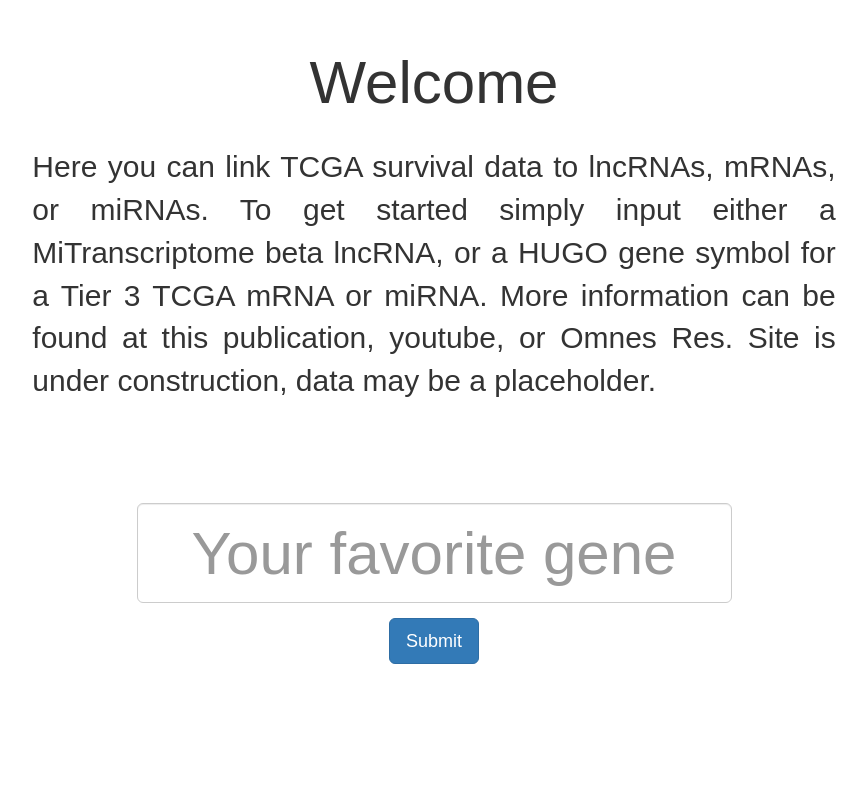
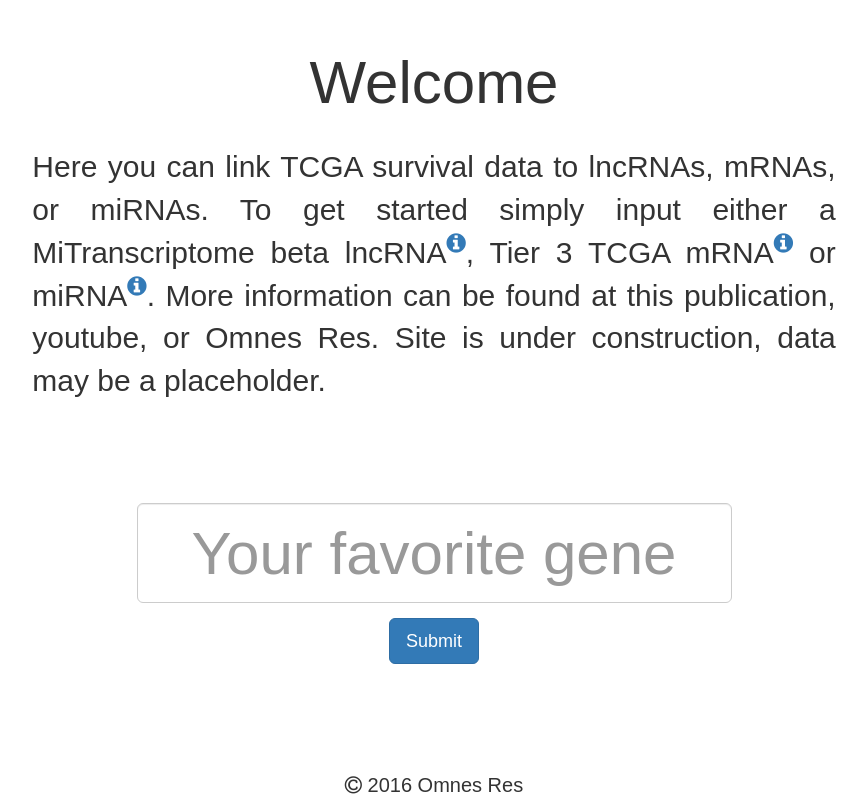
Before and after one commit to OmnesRes/oncolnc, a Django app: page / in a window 1280 px wide. Shown: the whole page, without its empty margins (206-1073 px from the left). Run offline with Django 3.2, Linux system fonts and the light colour scheme; some libraries are stand-ins or nearby versions.

Commit message:
javascript

```diff
--- a/mysite/views.py
+++ b/mysite/views.py
@@ -134,7 +134,7 @@ def kaplan(request):
                 first_line='{0:<16}{1:<5}{2:>10}{3:>15}'.format('Patient','Days','Status','Expression\n')
                 low_patients=first_line+''.join(['{0:<15} {1:<5} {2:>9} {3:>14}'.format(i[0],str(i[1]),i[2],i[3]) for i in bottom_patients])
                 high_patients=first_line+''.join(['{0:<15} {1:<5} {2:>9} {3:>14}'.format(i[0],str(i[1]),i[2],i[3]) for i in top_patients])
-                if lower!=100:
+                if int(lower)!=100:
                     times=[i[1] for i in bottom_patients]+[i[1] for i in top_patients]
                     died=[death_dic[i[2]] for i in bottom_patients]+[death_dic[i[2]] for i in top_patients]
                     group=[1 for i in bottom_patients]+[2 for i in top_patients]
@@ -276,7 +276,7 @@ def download_kaplan(request):
         top=int(len(data)*int(Upper)/100.0)*-1
         bottom_patients=[i[1] for i in data[:bottom]]
         if top==0:
-            top_patients=0
+            top_patients=[[]]
         else:
             top_patients=[i[1] for i in data[top:]]
         survtimes=[[int(i[1]),i[2]] for i in bottom_patients]
@@ -301,24 +301,24 @@ def download_kaplan(request):
 
         for i in k_plot[2]:
             ax.vlines(i[0],(i[1]-.01)*100,(i[1]+.01)*100,color='b')
+        if top!=0:
+            survtimes=[[int(i[1]),i[2]] for i in top_patients]
+            survtimes.sort(key=lambda x:(x[0],x[1]))
+            k_plot=plot_kaplan(survtimes)
+            start=0
+            for i in k_plot[0]:
+                ax.hlines(i[1]*100,start,i[0],linewidths=width,color='r',label='cluster 2')
+                start=i[0]
 
-        survtimes=[[int(i[1]),i[2]] for i in top_patients]
-        survtimes.sort(key=lambda x:(x[0],x[1]))
-        k_plot=plot_kaplan(survtimes)
-        start=0
-        for i in k_plot[0]:
-            ax.hlines(i[1]*100,start,i[0],linewidths=width,color='r',label='cluster 2')
-            start=i[0]
+            if k_plot[-1][-1][0]>k_plot[0][-1][0]:
+                ax.hlines(k_plot[-1][-1][1]*100,k_plot[0][-1][0],k_plot[-1][-1][0],linewidths=width,color='r')
 
-        if k_plot[-1][-1][0]>k_plot[0][-1][0]:
-            ax.hlines(k_plot[-1][-1][1]*100,k_plot[0][-1][0],k_plot[-1][-1][0],linewidths=width,color='r')
-
-        for i in k_plot[1]:
-            cluster2=ax.vlines(i[0],i[2]*100-(width*715/10000.0),i[1]*100+(width*715/10000.0),linewidths=width,color='r')
+            for i in k_plot[1]:
+                cluster2=ax.vlines(i[0],i[2]*100-(width*715/10000.0),i[1]*100+(width*715/10000.0),linewidths=width,color='r')
 
 
-        for i in k_plot[2]:
-            ax.vlines(i[0],(i[1]-.01)*100,(i[1]+.01)*100,color='r')
+            for i in k_plot[2]:
+                ax.vlines(i[0],(i[1]-.01)*100,(i[1]+.01)*100,color='r')
         ax.tick_params(axis='x',length=15,width=3,direction='out',labelsize=30)
         ax.tick_params(axis='y',length=15,width=3,direction='out',labelsize=30)
         ax.spines['bottom'].set_position(['outward',10])
@@ -331,9 +331,13 @@ def download_kaplan(request):
         ax.xaxis.set_ticks_position('bottom')
         ax.yaxis.set_ticks_position('left')
         cluster1=ax.hlines(0,0,0,linewidths=10,color='b',label='cluster 1')
-        cluster2=ax.hlines(0,0,0,linewidths=10,color='r',label='cluster 2')
-        ax.legend((cluster1,cluster2),('   Low \n N=%s' % len(bottom_patients),'   High \n N=%s' % len(top_patients)),\
-                  frameon=False,fontsize=25,ncol=2, loc='upper center',handletextpad=0,borderpad=0)
+        if top!=0:
+            cluster2=ax.hlines(0,0,0,linewidths=10,color='r',label='cluster 2')
+        if top!=0:
+            ax.legend((cluster1,cluster2),('   Low \n N=%s' % len(bottom_patients),'   High \n N=%s' % len(top_patients)),\
+                      frameon=False,fontsize=25,ncol=2, loc='upper center',handletextpad=0,borderpad=0)
+        else:
+            pass
         ax.set_ylim(0,105)
         ax.set_xlim(0,)
         ax.set_xlabel('Days',fontsize=40,labelpad=20)
--- a/templates/home.html
+++ b/templates/home.html
@@ -4,7 +4,10 @@
 <head>
 	<title> {% block title %}Home{% endblock %} </title>
 	<meta charset="utf-8">
-    <link rel="stylesheet" href="https://maxcdn.bootstrapcdn.com/bootstrap/3.3.5/css/bootstrap.min.css">
+    <link rel="stylesheet" href="https://maxcdn.bootstrapcdn.com/bootstrap/3.3.6/css/bootstrap.min.css">
+    <script src="https://ajax.googleapis.com/ajax/libs/jquery/1.11.3/jquery.min.js"></script>
+    <script src="https://maxcdn.bootstrapcdn.com/bootstrap/3.3.6/js/bootstrap.min.js"></script>
+    <link rel="stylesheet" href="https://maxcdn.bootstrapcdn.com/font-awesome/4.5.0/css/font-awesome.min.css">
 	<style>
 	body{
 		font-family:"Arial",sans-serif;
@@ -31,6 +34,22 @@
 		font-size:20px;
 		bottom:200px;
 	}
+
+
+	.tooltip-inner{
+    max-width: 300px;
+    /* If max-width does not work, try using width instead */
+    width: 300px;
+    font-size:20px;
+    color:black;
+    background-color: white;
+    border: 3px solid #337AB7;
+	}
+	.tooltip.top .tooltip-arrow{
+	border-top-color: #337AB7;
+	border-top-width: 6px;
+	}
+
 	</style>
 </head>
 
@@ -44,7 +63,7 @@
 	</div>
 	<div class="col-sm-12">
 		<div class="col-sm-8 col-sm-push-2 info">
-			Here you can link TCGA survival data to lncRNAs, mRNAs, or miRNAs.  To get started simply input either a MiTranscriptome beta lncRNA, or a HUGO gene symbol for a Tier 3 TCGA mRNA or miRNA.  More information can be found at this publication, youtube, or Omnes Res. Site is under construction, data may be a placeholder.
+			Here you can link TCGA survival data to lncRNAs, mRNAs, or miRNAs.  To get started simply input either a MiTranscriptome beta lncRNA<sup data-toggle="tooltip" title="Either a Transcript ID or Name will work" data-placement="top"><i class="fa fa-info-circle" style="color:#337AB7"></i></sup>, Tier 3 TCGA mRNA<sup data-toggle="tooltip" title="Either a current Entrez Gene ID or HUGO Name will work" data-placement="top"><i class="fa fa-info-circle" style="color:#337AB7"></i></sup> or miRNA<sup data-toggle="tooltip" title="Either a mature miRBase Accession Number or Name will work" data-placement="top"><i class="fa fa-info-circle" style="color:#337AB7"></i></sup>.  More information can be found at this publication, youtube, or Omnes Res. Site is under construction, data may be a placeholder.
 		</div>
 	</div>
 	<div class="col-sm-12">
@@ -60,9 +79,12 @@
 			{% endif %}
 		</div>
 	</div>
-	<div class="col-sm-12 text-center">
-		{% if mirna %}
-		<span style="font-size:20px">Looking for a miRNA?  Those names can be tricky.  Here is a list of the miRNAs in the database.</span>
-		{% endif %}
+	<div class="col-sm-12 text-center" style="position:absolute;bottom:0">
+		<span style="font-size:20px"><i class="fa fa-copyright"></i> 2016 Omnes Res</span>
 	</div>
+<script>
+$(document).ready(function(){
+    $('[data-toggle="tooltip"]').tooltip();
+});
+</script>
 </body>
```
